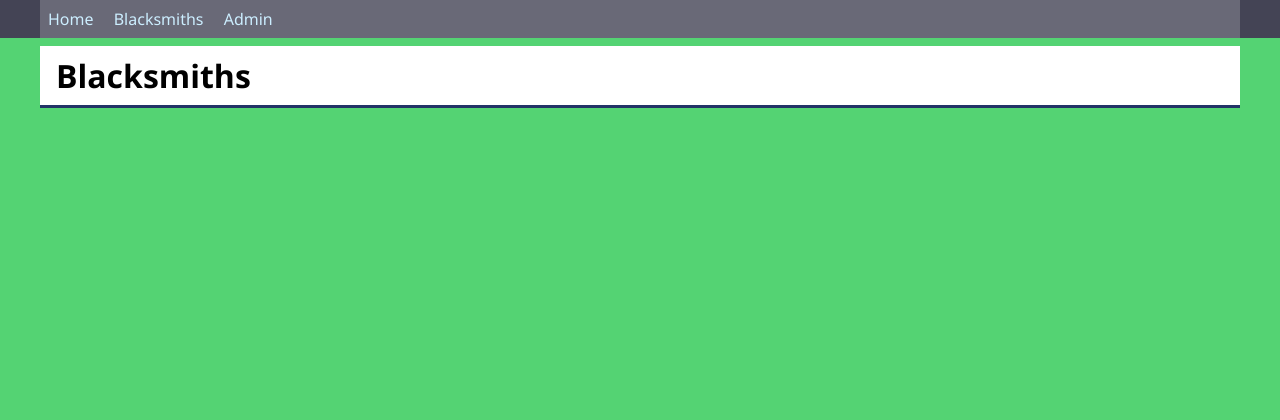
After one commit to ArnoldasKun/Kalve, a Django app: template arsenal/forge/templates/forge/blacksmiths.html in a window 1280 px wide. The commit adds this page. Shown: the top 420 px of the page. Run offline with Django 3.2, Linux system fonts and the light colour scheme; the template is opened without the code that fills it, so the values that code supplies are empty.

Commit message:
+ blacksmiths html, urls, views, button

```diff
--- a/arsenal/forge/templates/forge/base.html
+++ b/arsenal/forge/templates/forge/base.html
@@ -13,6 +13,7 @@
         <div class="container">
             {% block nav %}
                 <a href="{% url 'index' %}">Home</a>
+                <a href="{% url 'blacksmiths' %}">Blacksmiths</a>
                 <a href="{% url 'admin:index' %}">Admin</a>
             {% endblock nav %}
         </div>
--- /dev/null
+++ b/arsenal/forge/templates/forge/blacksmiths.html
@@ -0,0 +1,10 @@
+{% extends 'forge/base.html' %}
+{% block title %}Blacksmiths in {{ block.super }}{% endblock title %}
+{% block content %}
+    <h1>Blacksmiths</h1>
+    <ul>
+        {% for blacksmith in blacksmiths %}
+            <li>{{ blacksmith.last_name }}, {{ blacksmith.first_name }}</li>
+        {% endfor %}
+    </ul>
+{% endblock content %}
--- a/arsenal/forge/urls.py
+++ b/arsenal/forge/urls.py
@@ -2,5 +2,6 @@ from django.urls import path
 from . import views
 
 urlpatterns = [
-    path('', views.index, name='index')
+    path('', views.index, name='index'),
+    path('blacksmiths/', views.blacksmiths, name='blacksmiths'),
 ]
--- a/arsenal/forge/views.py
+++ b/arsenal/forge/views.py
@@ -16,3 +16,8 @@ def index(request):
     }
 
     return render(request, 'forge/index.html', context)
+
+def blacksmiths(request):
+    return render(
+        request, 'forge/blacksmiths.html',
+        {'authors': Blacksmith.objects.all()})
```
